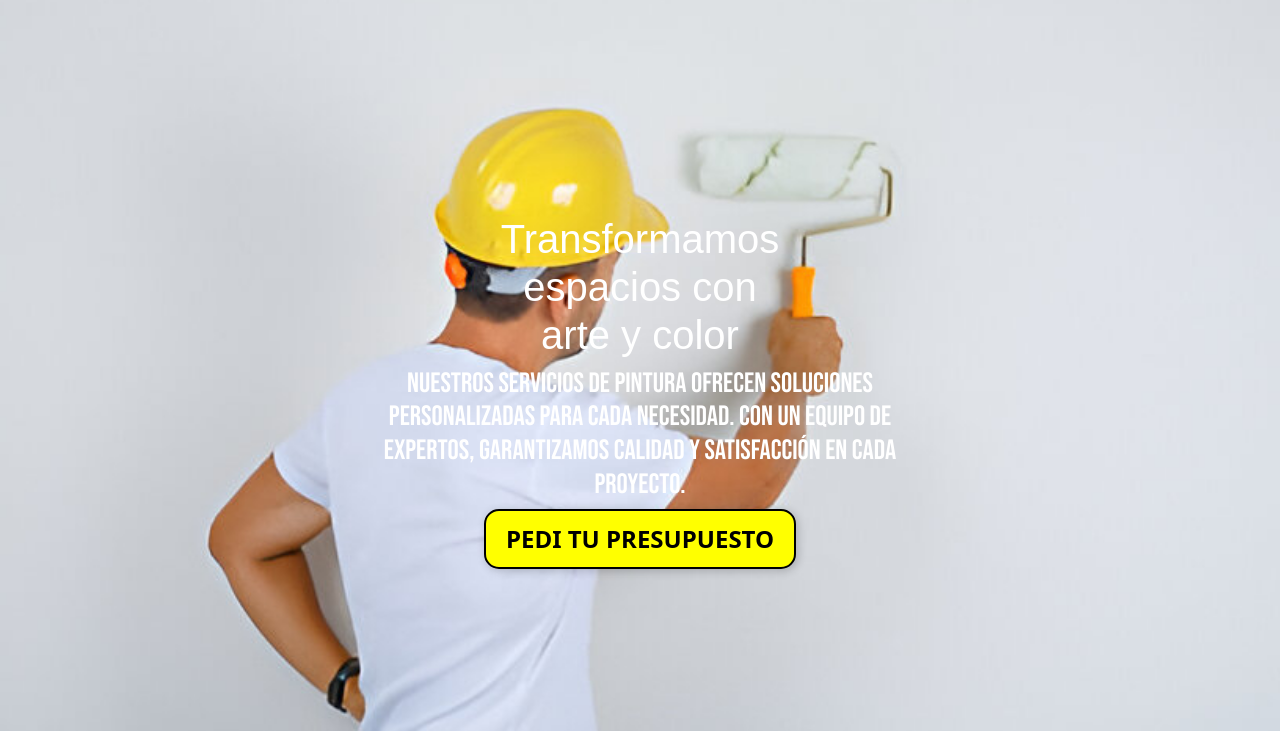
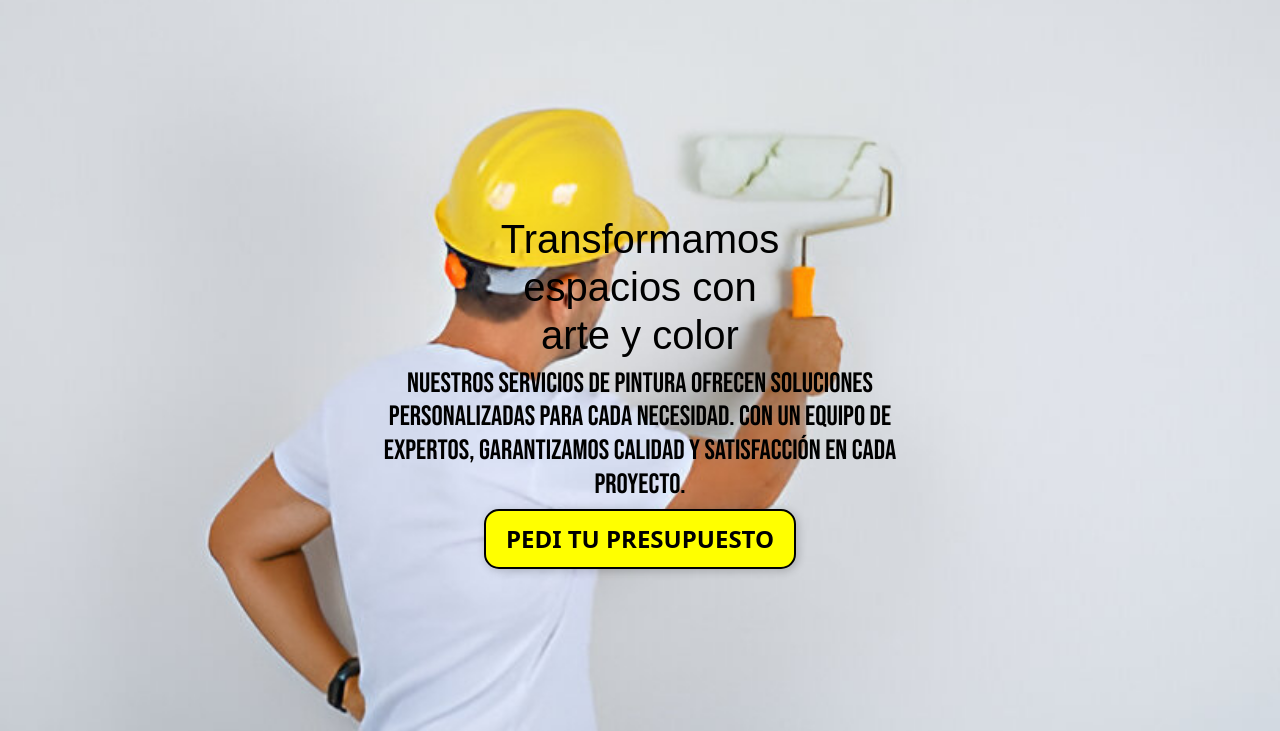
Before and after one commit to andresgarcia-2/trabajo-final, a website: page index.html in a window 1280 px wide. Shown: the part 105-836 px from the top of the page. Drawn offline with nearby package versions, Linux system fonts and the light colour scheme; a web font is replaced by a local one.

Commit message:
cambio de color en letras

```diff
--- a/sass/style.scss
+++ b/sass/style.scss
@@ -210,11 +210,19 @@ img {
     text-align: center;
     width: 100%;
     height:100vh;
-    color: white;
+    color: rgb(255, 255, 255);
     background-repeat: no-repeat;
     background-position: center center;
     background-size: cover;
     background-image: url("../img/img_fondo2.webp");
+
+    h1 {
+        color: black;
+    }
+
+    h3{
+        color: black;
+    }
 }
 .pie {
     background-color: rgb(243, 243, 106);
```
Also changed, not shown: css/style.css, 1 other file.
